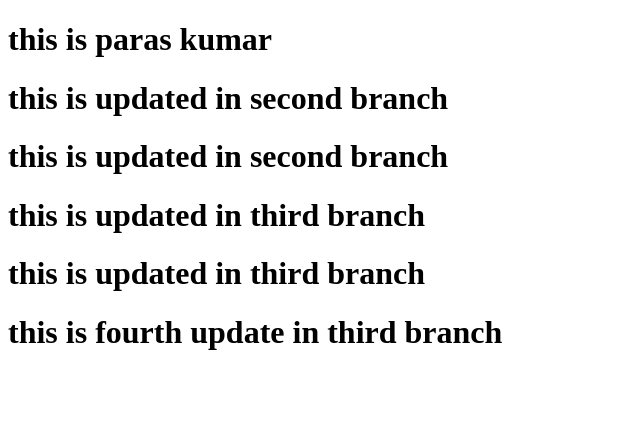
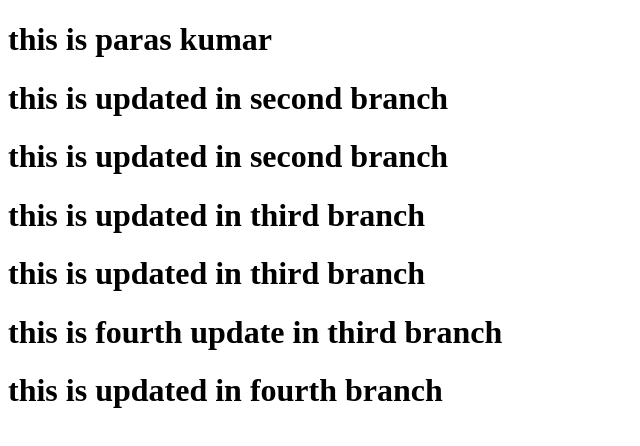
Before and after one commit to itsparas/git_practice, a plain HTML site: page index.html in a window 1280 px wide. Shown: the whole page, without its empty margins (0-640 px from the left). Drawn offline with Linux system fonts and the light colour scheme.

Commit message:
first commit in fourth  branch

```diff
--- a/index.html
+++ b/index.html
@@ -13,5 +13,6 @@
     <h1>this is updated in third branch</h1>
     <h1>this is updated in third branch</h1>
     <h1>this is fourth update in third branch</h1>
+    <h1>this is updated in fourth branch</h1>
 </body>
 </html>
```
